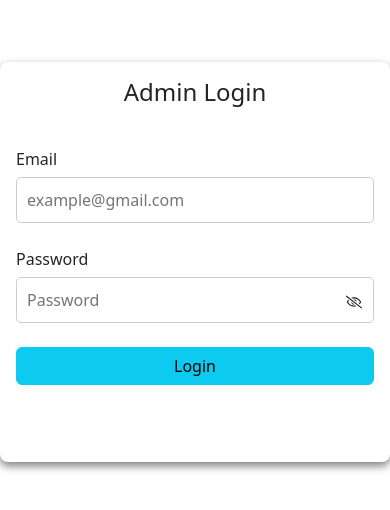
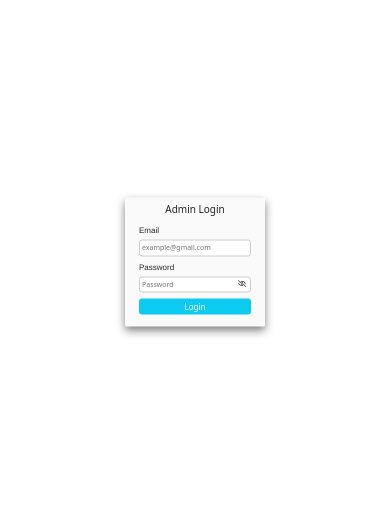
Before and after one commit to saeedbarcha/daniel-frontend, a React (Vite) app: page /admin-login in a window 390 px wide. Shown: the part 160-670 px from the top of the page. Built offline with nearby package versions, Linux system fonts and the light colour scheme.

Commit message:
update the ui of login screens for admin and client

```diff
--- a/src/App.css
+++ b/src/App.css
@@ -38,6 +38,37 @@ body {
   width: 31%;
 }
 
+.btn-info {
+  border: none;
+  border-radius: 5px;
+  color: white;
+  background-color: #0dcaf0;
+  text-align: center;
+  padding: 10px;
+  margin-top: 5px;
+  font-size: 16px;
+}
+
+.input-label {
+  font-size: 14px;
+}
+
+.input-text {
+  font-size: 14px;
+  padding: 5px;
+  outline: none;
+}
+
+.password-eye {
+  position: absolute;
+  top: 50%;
+  right: 5px;
+  transform: translateY(-50%);
+  cursor: pointer;
+  font-size: 14px;
+}
+
+
 @media (max-width: 1340px) {
   .layout-left {
     width: 100%;
@@ -69,19 +100,19 @@ body {
 
 .form-container {
   width: 490px;
-  height: 400px;
+  /* height: 400px; */
   margin: 0 auto;
   position: absolute;
   top: 50%;
   left: 50%;
   transform: translate(-50%, -50%);
-  background-color: #fff;
+  background-color: #fafafa;
   padding: 3rem 1rem;
   border-radius: 0.5rem;
   box-shadow: 0 4px 8px rgba(0, 0, 0, 0.5);
   display: flex;
   flex-direction: column;
-  gap: 1.5rem;
+  gap: 10px;
 }
 
 .form-group {
@@ -100,24 +131,68 @@ body {
 
 .heading-login {
   text-align: center;
+  gap: 5px;
   font-size: 1.5rem;
   margin-bottom: 1rem;
 }
 
 @media (max-width: 468px) {
   .form-container {
-    width: 100%;
-    padding: 1rem;
+    width: 140px;
+    padding: 5px 14px 12px 14px;
+    gap: 5px;
+    border-radius: 0.1rem;
+  }
+
+  .page-background {
+    background-position: top !important;
+  }
+
+  .input-label {
+    font-size: 8px;
+    margin-bottom: -5px;
+    font-family: 'Franklin Gothic Medium';
+  }
+
+  .password-eye {
+    position: absolute;
+    top: 60%;
+    right: 5px;
+    transform: translateY(-50%);
+    cursor: pointer;
+    font-size: 8px;
+  }
+
+  .input-text {
+    font-size: 7px;
+    padding: 2px;
+    border-radius: 3px !important;
+  }
+
+  .heading-login {
+    text-align: center;
+    font-size: 10px;
+    font-weight: 500;
+    margin-bottom: 5px;
+
   }
 
   .form-group {
     flex-direction: column;
-    gap: 1rem;
+    gap: 3px;
   }
 
   .form-group input {
-    padding: 0.5rem;
-    font-size: 0.9rem;
+    padding: 3px;
+    font-size: 8px;
+  }
+
+  .btn-info {
+    padding-top: 2px;
+    padding-bottom: 2px;
+    margin-top: 1px;
+    font-size: 8px;
+    border-radius: 3px;
   }
 }
 
@@ -154,18 +229,20 @@ body {
 
 .page-background {
   background-image: url("./assets/TRUMP.png");
-  background-size: 100% 100%;
+  background-size: 150% auto;
   background-position: center;
   background-repeat: no-repeat;
   min-height: 100vh;
   margin: 0 auto;
+  background-color: #000000;
 }
 
 
 .client-dashboard-bg {
   background-image: url("./assets/bgtower.jpg");
-  background-size:cover;
-  background-position: center -100px; /* Moved up by 100px, adjust this value as needed */
+  background-size: cover;
+  background-position: center -100px;
+  /* Moved up by 100px, adjust this value as needed */
   background-repeat: repeat-y;
   min-height: 100vh;
   background-attachment: fixed;
--- a/src/components/logincommon/Heading.jsx
+++ b/src/components/logincommon/Heading.jsx
@@ -1,8 +1,8 @@
-import React from 'react'
+
 
 const Heading = ({ heading }) => {
     return (
-        <h3 className='heading-login'>{heading}</h3>
+        <h3 className='heading-login'> {heading}</h3>
     )
 }
 
--- a/src/components/logincommon/loginInputs.jsx
+++ b/src/components/logincommon/loginInputs.jsx
@@ -10,7 +10,7 @@ const LoginInputs = ({ label, type, name, placeholder, value, onChange }) => {
     return (
         <div>
             {label && (
-                <label htmlFor={inputId} style={{ display: 'block', marginBottom: '6px', fontWeight: '500' }}>
+                <label htmlFor={inputId} style={{ display: 'block', fontWeight: '300' }} className='input-label'>
                     {label}
                 </label>
             )}
@@ -24,22 +24,17 @@ const LoginInputs = ({ label, type, name, placeholder, value, onChange }) => {
                     onChange={onChange}
                     style={{
                         width: '100%',
-                        padding: isPassword ? '10px 40px 10px 10px' : '10px',
-                        fontSize: '16px',
+                        // padding: isPassword ? '2px' : '2px',
                         border: '1px solid #ccc',
                         borderRadius: '5px',
                     }}
+                    className='input-text'
                 />
                 {isPassword && (
                     <div
                         onClick={() => setShowPassword(prev => !prev)}
-                        style={{
-                            position: 'absolute',
-                            top: '50%',
-                            right: '12px',
-                            transform: 'translateY(-50%)',
-                            cursor: 'pointer',
-                        }}
+
+                        className='password-eye'
                     >
                         {showPassword ? <IoEyeOutline /> : <FaRegEyeSlash />}
                     </div>
--- a/src/pages/admin/login.jsx
+++ b/src/pages/admin/login.jsx
@@ -85,7 +85,7 @@ const AdminLogin = () => {
         />
       </div>
 
-    <button className="btn btn-info">Login</button>
+      <button className="btn-info">Login</button>
     </form>
 
 
--- a/src/pages/affiliates/login.jsx
+++ b/src/pages/affiliates/login.jsx
@@ -83,7 +83,7 @@ const AffiliatesLogin = () => {
 
       </div>
 
-      <button className="btn btn-info">Login</button>
+      <button className="btn-info">Login</button>
     </form>
   );
 };
--- a/src/pages/client/login.jsx
+++ b/src/pages/client/login.jsx
@@ -85,7 +85,7 @@ const ClientLogin = () => {
             />
           </div>
 
-        <button className="btn btn-info">Login</button>
+          <button className="btn-info">Login</button>
         </form>
       </motion.div>
     </div>
```
Lines whose indentation alone changed are shown as unchanged.
